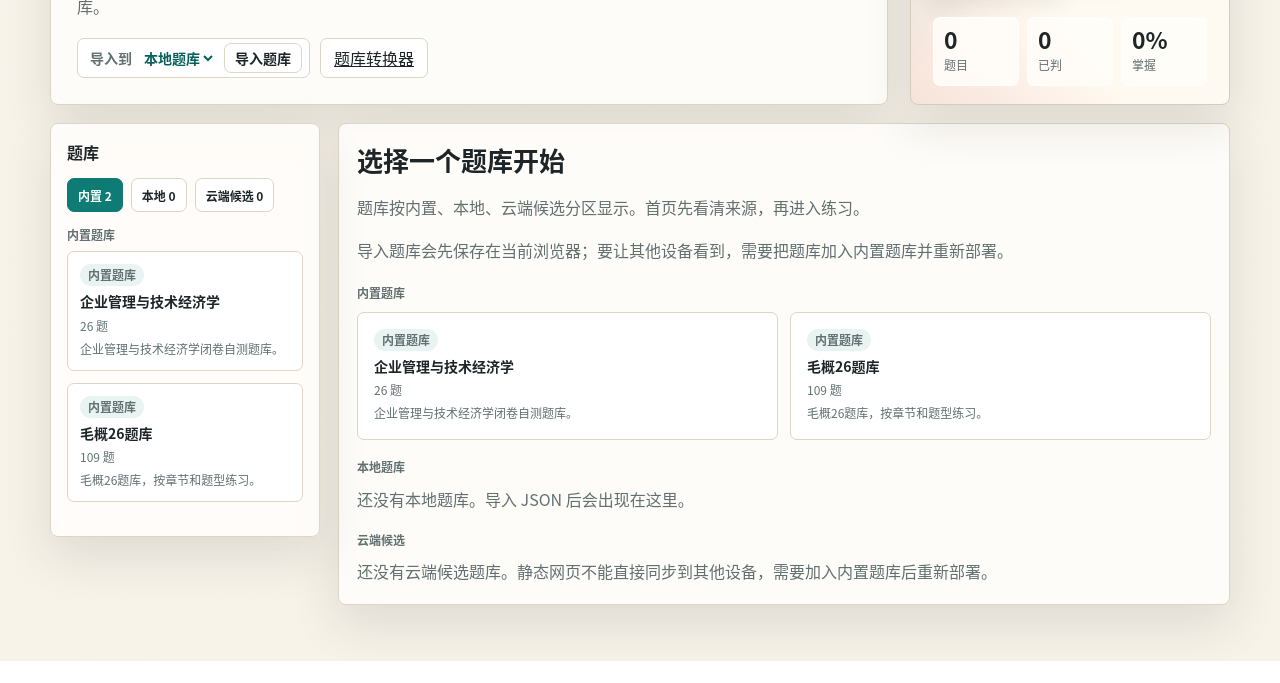
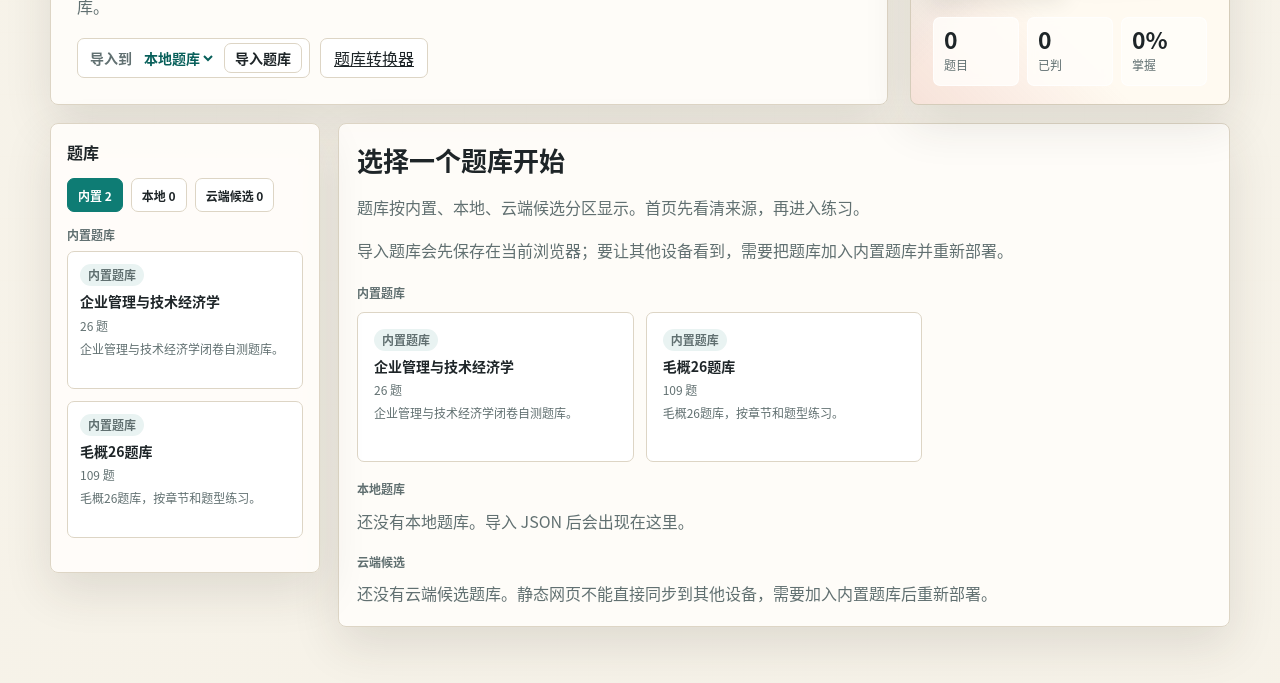
Before and after one commit to gyj0415/g-memtest, a website: page site/index.html in a window 1280 px wide. Shown: the part 199-882 px from the top of the page. Before the commit the page ends 860 px from the top, so only its background shows below. Drawn offline with Linux system fonts and the light colour scheme.

Commit message:
Equalize home bank card sizing

```diff
--- a/site/index.html
+++ b/site/index.html
@@ -500,7 +500,8 @@
 
     .bank-section-grid {
       display: grid;
-      grid-template-columns: repeat(auto-fit, minmax(220px, 1fr));
+      grid-template-columns: repeat(auto-fill, minmax(220px, 1fr));
+      grid-auto-rows: 1fr;
       gap: 12px;
       align-items: stretch;
     }
@@ -508,6 +509,8 @@
     .bank-card {
       display: grid;
       width: 100%;
+      height: 100%;
+      min-height: 104px;
       gap: 5px;
       padding: 12px;
       border: 1px solid var(--line);
@@ -515,6 +518,7 @@
       background: #fff;
       color: var(--ink);
       text-align: left;
+      align-content: start;
     }
 
     .bank-card:hover,
@@ -524,14 +528,26 @@
     }
 
     .bank-card strong {
+      display: -webkit-box;
+      overflow: hidden;
       font-size: 14px;
       line-height: 1.45;
+      -webkit-line-clamp: 2;
+      -webkit-box-orient: vertical;
     }
 
     .bank-card span {
       color: var(--muted);
       font-size: 12px;
       line-height: 1.5;
+    }
+
+    .bank-card-description {
+      display: -webkit-box;
+      overflow: hidden;
+      min-height: 3em;
+      -webkit-line-clamp: 2;
+      -webkit-box-orient: vertical;
     }
 
     .bank-card-source {
@@ -548,7 +564,7 @@
     }
 
     .bank-card.large {
-      min-height: 128px;
+      min-height: 150px;
       padding: 16px;
       align-content: start;
     }
@@ -1635,7 +1651,7 @@
                 <span class="bank-card-source">${bankSourceLabels[normalizeBankSource(bank.source)]}</span>
                 <strong>${escapeHtml(bank.title)}</strong>
                 <span>${bank.questions.length} 题</span>
-                ${bank.description ? `<span>${escapeHtml(bank.description)}</span>` : ""}
+                ${bank.description ? `<span class="bank-card-description">${escapeHtml(bank.description)}</span>` : ""}
               </button>`
             )).join("")}
           </div>
```
Also changed, not shown: tests/homepage-bank-selection.test.mjs (+10 -0 lines).
